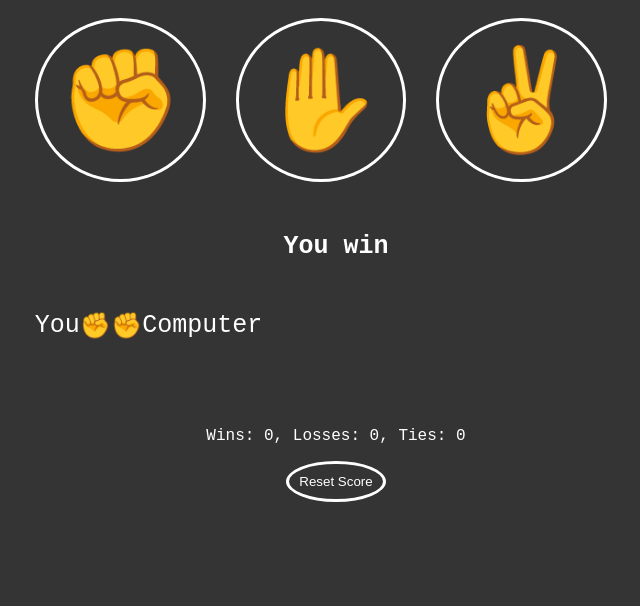
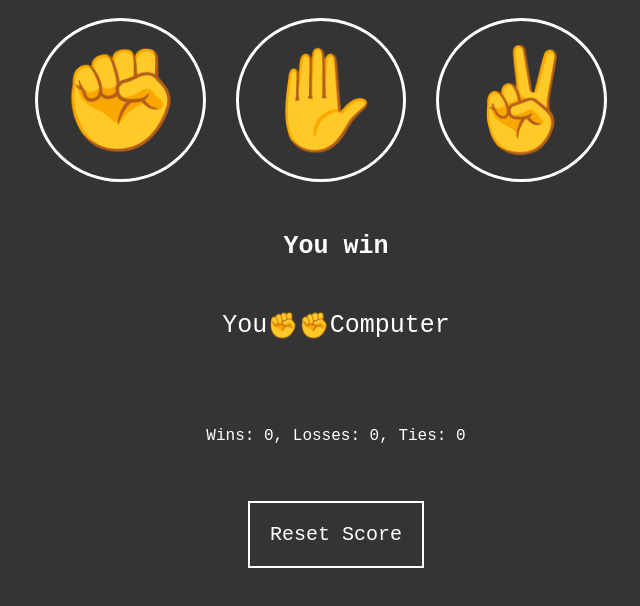
Before and after one commit to A-coderr/rock-paper-scissors-JS, a plain HTML site: page index.html in a window 1280 px wide. Shown: the part 80-686 px from the top of the page, without its empty margins (304-944 px from the left). Drawn offline with Linux system fonts and the light colour scheme.

Commit message:
Buttons styling
Styled the Reset Score button to match the overall theme.
Added transition-duration to the move buttons.

```diff
--- a/index.html
+++ b/index.html
@@ -16,10 +16,11 @@
                 background-color: transparent;
                 padding: 20px;
                 margin-right: 30px;
+                transition-duration: 0.7s;
             }
 
             .user-button:hover {
-                background-color: lightgray;
+                background-color: white;
             }
 
             .game-result{
@@ -28,40 +29,43 @@
                 margin-top: 50px;
             }
 
-            .move-icon{
-
-            }
-
             .game-score{
                 margin-top: 60px;
             }
 
             .reset-score{
                 background-color: transparent;
-                border: 3px solid white;
-                border-radius: 50%;
+                border: 2px solid white;
                 color: white;
-                padding: 10px;
+                font-family: 'Courier New', Courier, monospace;
+                text-align: center;
+                font-size: 20px;
+                padding: 20px;
+                transition-duration: 0.7s;
+                margin-top: 40px;
             }
+
             .reset-score:hover {
-                background-color: lightgray;
+                background-color: white;
+                color: black;
+                border: 2px solid rgb(52, 52, 52);;
             }
 
         </style>
     </head>
     <body>
-        <div style="max-width: fit-content; margin-left: auto; margin-right: auto; text-align: center;">
+        <div style="width: 70%; margin-left: auto; margin-right: auto; text-align: center; ">
             <h1>Rock Paper Scissors</h1>
             <br>
 
-            <div style="display: flex;">
+            <div style="display: flex; justify-content: center;">
                 <button class="user-button" onclick="gameLogic('rock')">&#9994;</button>
                 <button class="user-button"onclick="gameLogic('paper')">&#9995;</button>
                 <button class="user-button"onclick="gameLogic('scissors')">&#9996;</button>
             </div>
 
             <p class="game-result">You win</p>
-            <div style="display: flex; font-size: 25px;">
+            <div style="display: flex; font-size: 25px; justify-content: center;">
                 <p class="game-moves">You</p>
                 <p class="move-icon">&#9994;</p>
                 <p class="move-icon">&#9994;</p>
```
